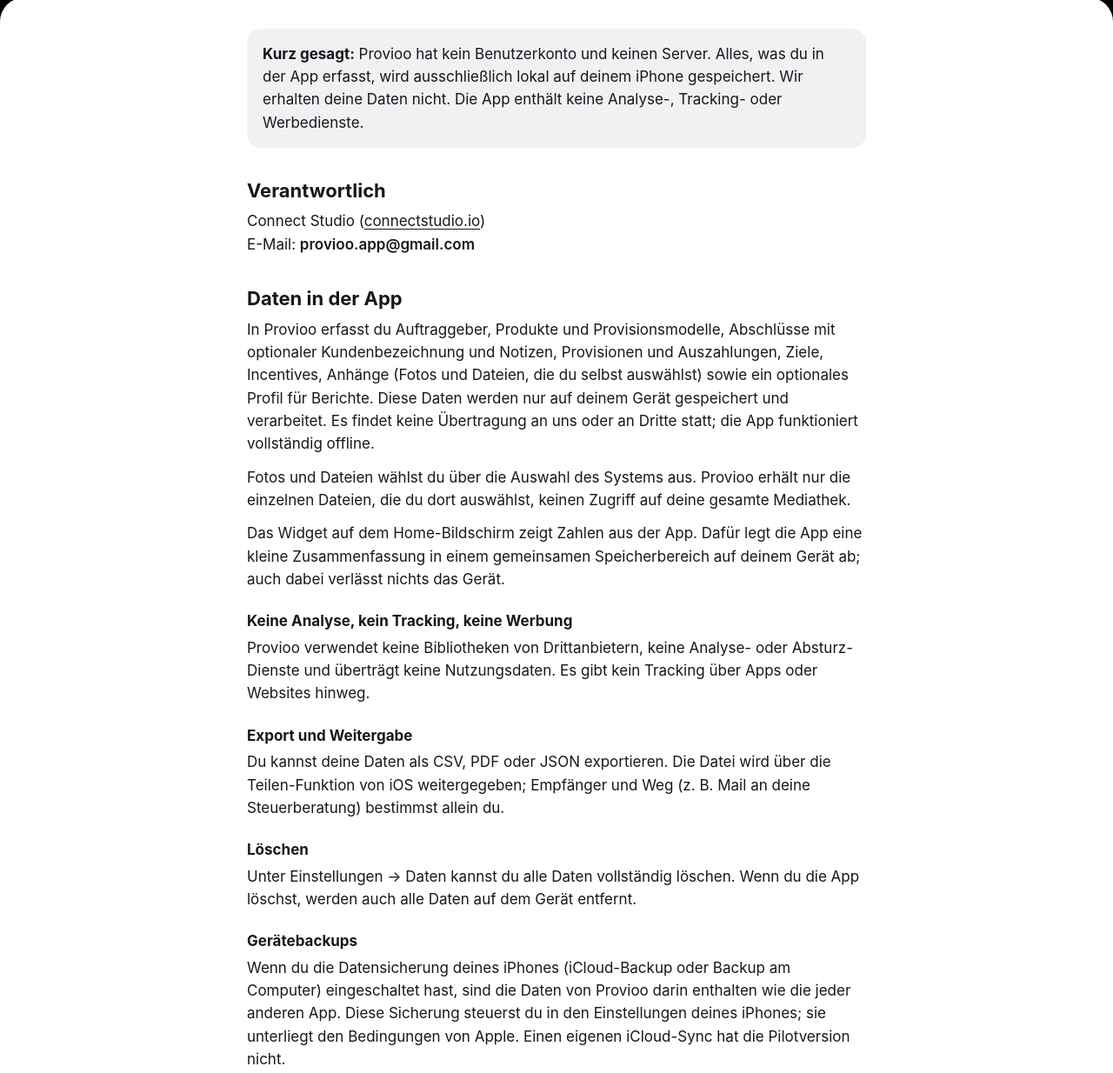
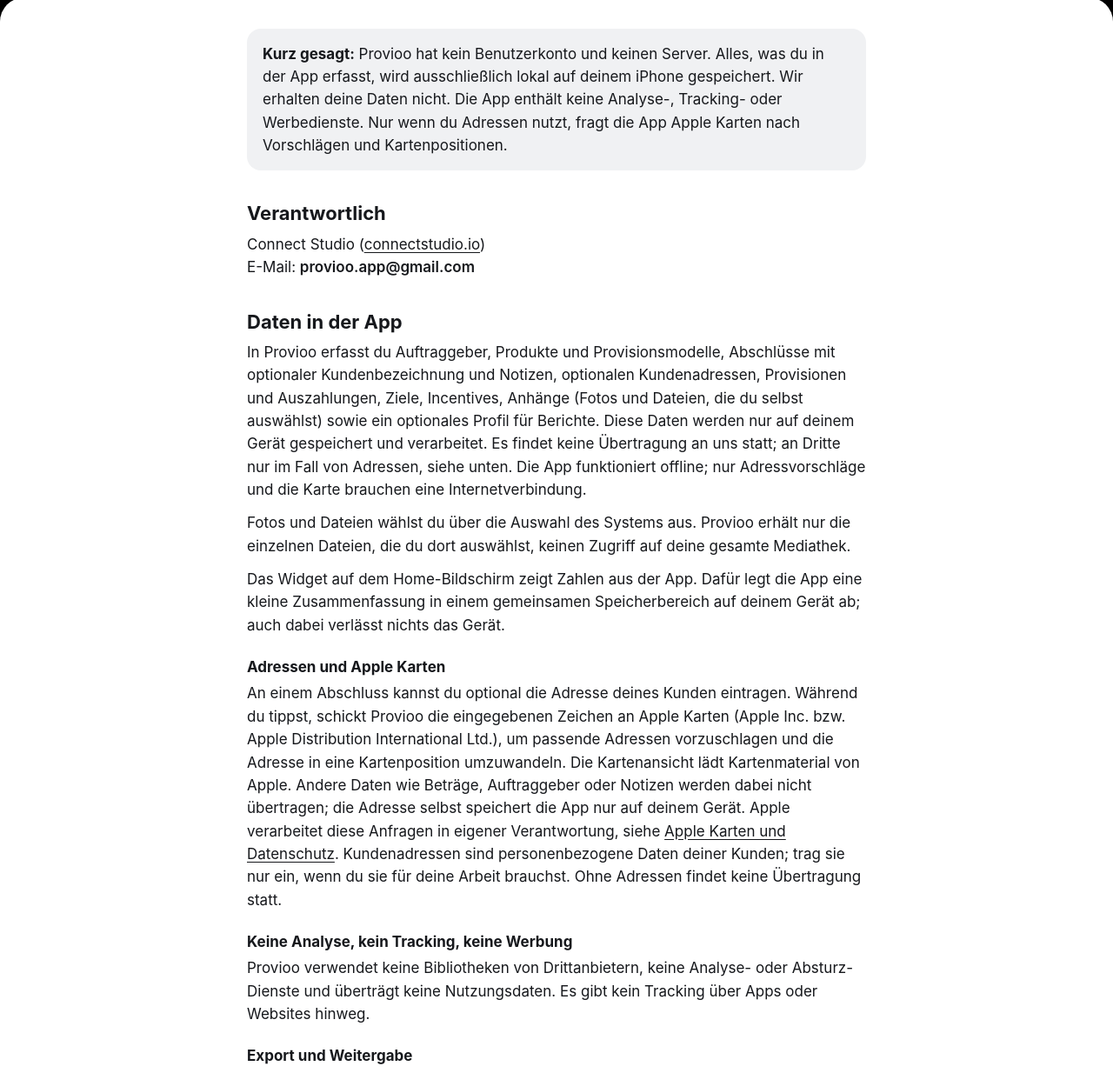
Before and after one commit to IvanWasNotAvailable/provioo-site, a plain HTML site: page datenschutz.html in a window 1280 px wide. Shown: the part 271-1505 px from the top of the page at 87% size. Drawn offline with Linux system fonts and the light colour scheme.

Commit message:
Update site from provioo@3331e6a

```diff
--- a/datenschutz.html
+++ b/datenschutz.html
@@ -24,7 +24,8 @@
 <div class="note">
   <p><strong>Kurz gesagt:</strong> Provioo hat kein Benutzerkonto und keinen Server. Alles, was du in der App erfasst, wird
   ausschließlich lokal auf deinem iPhone gespeichert. Wir erhalten deine Daten nicht. Die App enthält keine Analyse-,
-  Tracking- oder Werbedienste.</p>
+  Tracking- oder Werbedienste. Nur wenn du Adressen nutzt, fragt die App Apple Karten nach Vorschlägen und
+  Kartenpositionen.</p>
 </div>
 
 <h2>Verantwortlich</h2>
@@ -33,13 +34,24 @@
 
 <h2>Daten in der App</h2>
 <p>In Provioo erfasst du Auftraggeber, Produkte und Provisionsmodelle, Abschlüsse mit optionaler Kundenbezeichnung und
-Notizen, Provisionen und Auszahlungen, Ziele, Incentives, Anhänge (Fotos und Dateien, die du selbst auswählst) sowie
-ein optionales Profil für Berichte. Diese Daten werden nur auf deinem Gerät gespeichert und verarbeitet. Es findet keine
-Übertragung an uns oder an Dritte statt; die App funktioniert vollständig offline.</p>
+Notizen, optionalen Kundenadressen, Provisionen und Auszahlungen, Ziele, Incentives, Anhänge (Fotos und Dateien, die du
+selbst auswählst) sowie ein optionales Profil für Berichte. Diese Daten werden nur auf deinem Gerät gespeichert und
+verarbeitet. Es findet keine Übertragung an uns statt; an Dritte nur im Fall von Adressen, siehe unten. Die App
+funktioniert offline; nur Adressvorschläge und die Karte brauchen eine Internetverbindung.</p>
 <p>Fotos und Dateien wählst du über die Auswahl des Systems aus. Provioo erhält nur die einzelnen Dateien, die du dort
 auswählst, keinen Zugriff auf deine gesamte Mediathek.</p>
 <p>Das Widget auf dem Home-Bildschirm zeigt Zahlen aus der App. Dafür legt die App eine kleine Zusammenfassung in einem
 gemeinsamen Speicherbereich auf deinem Gerät ab; auch dabei verlässt nichts das Gerät.</p>
+
+<h3>Adressen und Apple Karten</h3>
+<p>An einem Abschluss kannst du optional die Adresse deines Kunden eintragen. Während du tippst, schickt Provioo die
+eingegebenen Zeichen an Apple Karten (Apple Inc. bzw. Apple Distribution International Ltd.), um passende Adressen
+vorzuschlagen und die Adresse in eine Kartenposition umzuwandeln. Die Kartenansicht lädt Kartenmaterial von Apple.
+Andere Daten wie Beträge, Auftraggeber oder Notizen werden dabei nicht übertragen; die Adresse selbst speichert die App
+nur auf deinem Gerät. Apple verarbeitet diese Anfragen in eigener Verantwortung, siehe
+<a href="https://www.apple.com/legal/privacy/data/de/apple-maps/">Apple Karten und Datenschutz</a>. Kundenadressen sind
+personenbezogene Daten deiner Kunden; trag sie nur ein, wenn du sie für deine Arbeit brauchst. Ohne Adressen findet
+keine Übertragung statt.</p>
 
 <h3>Keine Analyse, kein Tracking, keine Werbung</h3>
 <p>Provioo verwendet keine Bibliotheken von Drittanbietern, keine Analyse- oder Absturz-Dienste und überträgt keine
@@ -93,6 +105,6 @@
 
 </div>
 </main>
-<footer><div class="content">Stand: Oktober 2026 · Pilotversion</div></footer>
+<footer><div class="content">Stand: 14. Oktober 2026 · Pilotversion</div></footer>
 </body>
 </html>
```
